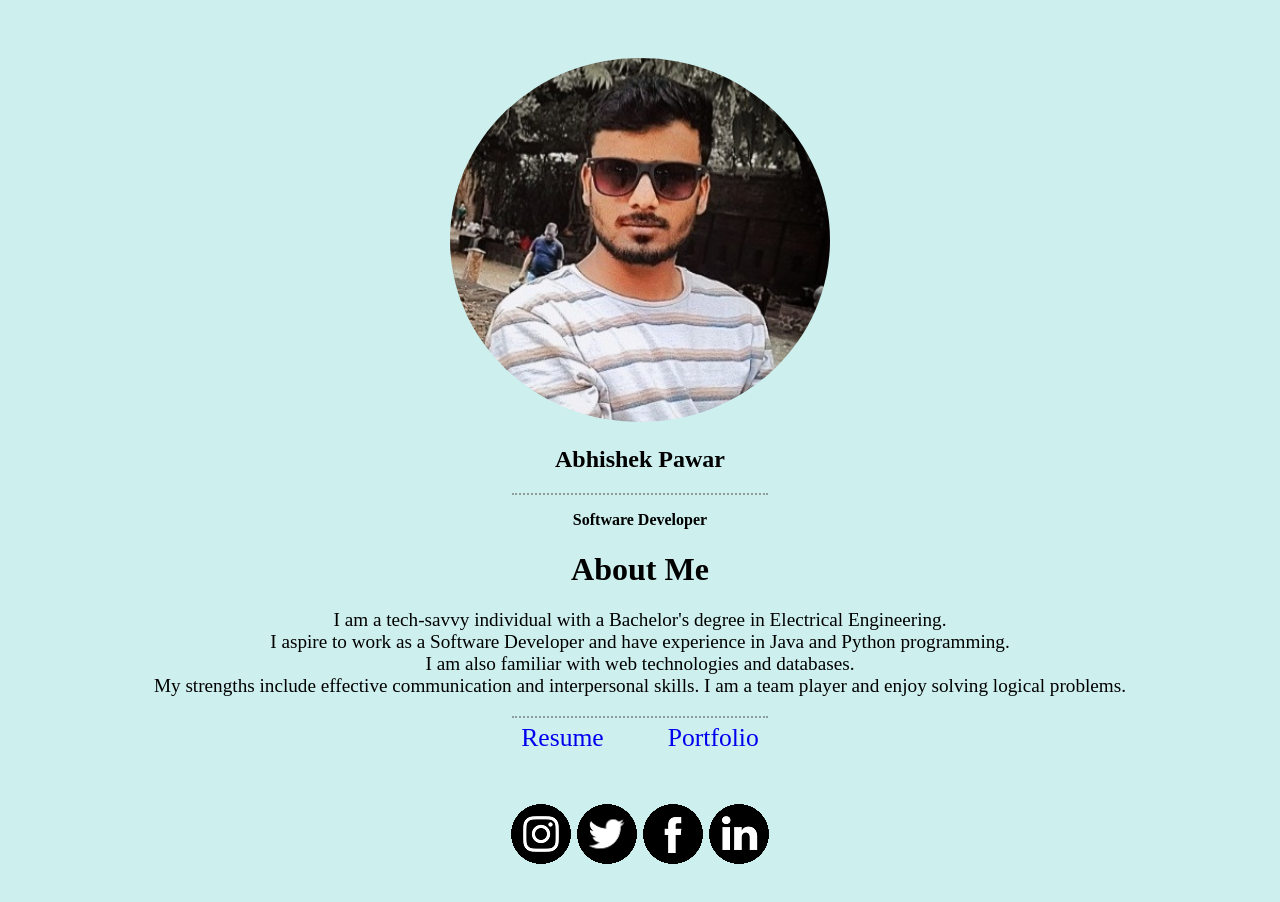
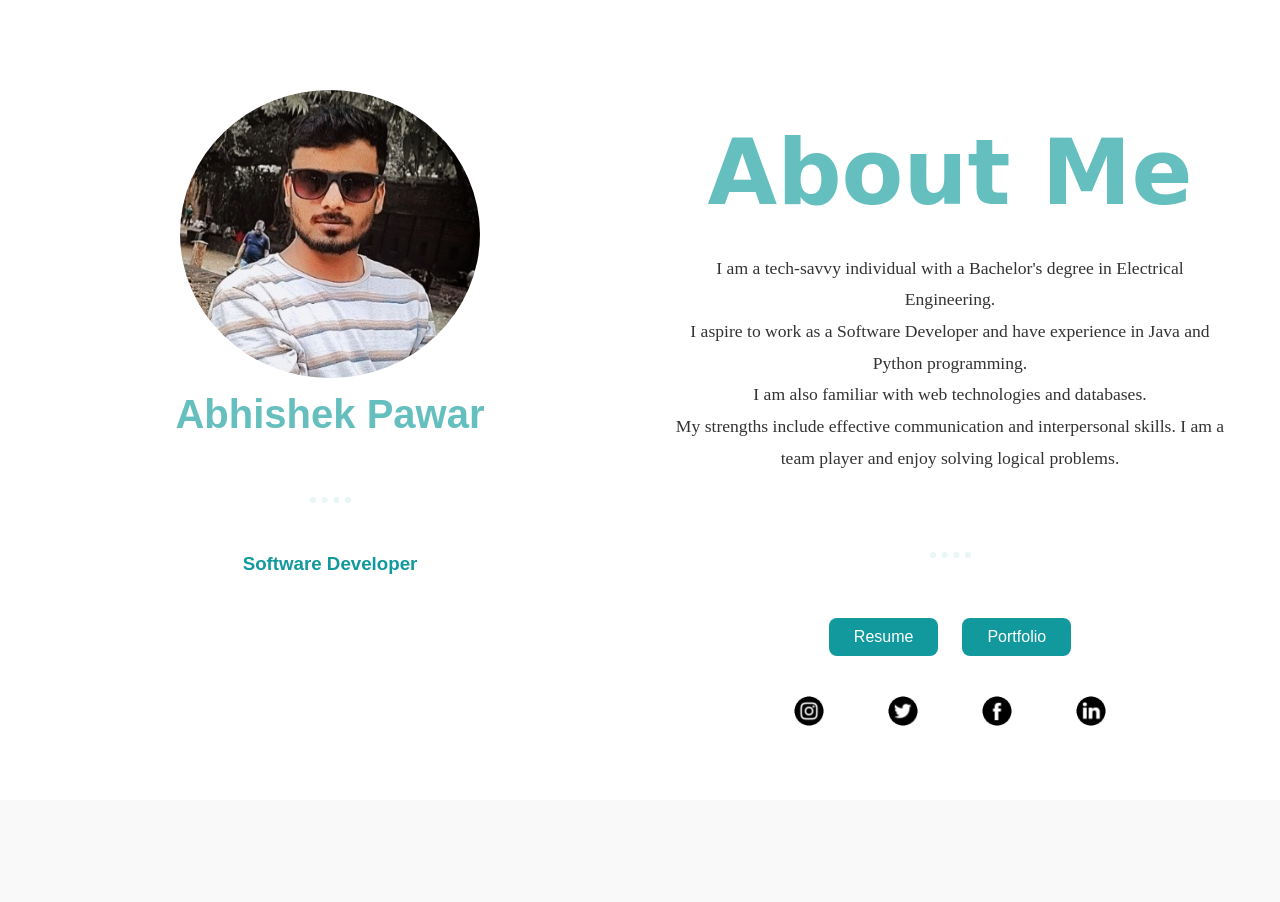
Before and after one commit to abhipawar0312/abhishek.pawar96k, a plain HTML site: page index1.html in a window 1280 px wide. After the commit the page ends 800 px from the top, so only its background shows below. Drawn offline with Linux system fonts and the light colour scheme.

Commit message:
Update style1.css

```diff
--- a/css/style1.css
+++ b/css/style1.css
@@ -1,69 +1,157 @@
-body{
-
+/* Global Styles */
+body {
+  margin: 0;
+  color: #40514E;
   text-align: center;
-  background-color: #40c5c142;
-
+  font-family: 'Merriweather', serif;
+  background-color: #f9f9f9;
 }
 
-.myphoto{
-
-    border-radius: 100%;
-    width: 30%;
-
-    margin: 50px auto 0px auto;
-
-
+a {
+  color: #11999E;
+  font-family: 'Montserrat', sans-serif;
+  margin: 10px 20px;
+  text-decoration: none;
+  transition: color 0.3s ease;
 }
 
-
-
-
-
-
-
-.aa{
-
-     font-size: 1.6rem;
-    position: relative;
-
-    text-decoration:none;
-
-    margin: 0px 30px 0px 30px ;
-
-
-
+a:hover {
+  color: #EAF6F6;
 }
 
-.aboutself{
-
-
-
-    font-size: 1.2rem;
-}
-.about{
-    margin: 10px auto 10px auto;
-}
-.tital{
-    margin: 10px auto auto 20px;
-}
-.icon{
-
-
-  margin: 50px auto 50px auto;
-
-
-
-
+/* Headings */
+h1 {
+  color: #66BFBF;
+  font-size: 5.625rem;
+  font-family: 'Sacramento', cursive;
+  margin: 50px auto 0 auto;
 }
 
+h2 {
+  color: #66BFBF;
+  font-size: 2.5rem;
+  font-family: 'Montserrat', sans-serif;
+  padding-bottom: 10px;
+}
 
-hr{
+h3 {
+  color: #11999E;
+  font-family: 'Montserrat', sans-serif;
+}
 
-  margin: 80px auto 80px auto;
-    border: dotted #909d9d 2px;
-    width: 20%;
-    border-bottom: none;
-    margin: 5px auto;}
-h3{
-    font-size: 1rem;
+hr {
+  border: dotted #EAF6F6 6px;
+  border-bottom: none;
+  width: 5%;
+  margin: 50px auto;
 }
+
+/* Layout Containers */
+.wrap {
+  display: flex;
+  flex-wrap: wrap;
+  justify-content: center;
+  align-items: flex-start;
+  padding: 50px 20px;
+  background-color: #ffffff;
+}
+
+.floatleft, .floatright {
+  flex: 1 1 400px;
+  padding: 20px;
+}
+
+/* Image */
+.myphoto {
+  width: 80%;
+  max-width: 300px;
+  border-radius: 50%;
+  margin-top: 20px;
+}
+
+/* Text Sections */
+.nametag h2,
+.jobtital h3 {
+  margin: 10px 0;
+}
+
+/* About Section */
+.aboutself {
+  font-size: 1.1rem;
+  line-height: 1.8;
+  padding: 10px;
+  color: #333;
+}
+
+/* Buttons */
+.button1 {
+  margin: 30px 0;
+}
+
+.button1 .aa {
+  display: inline-block;
+  padding: 10px 25px;
+  background-color: #11999E;
+  color: white;
+  border-radius: 8px;
+  margin: 10px;
+  font-size: 16px;
+  transition: background-color 0.3s ease;
+}
+
+.button1 .aa:hover {
+  background-color: #30e3cb;
+  color: #fff;
+}
+
+/* Social Icons */
+.icon {
+  margin-top: 30px;
+}
+
+.icons img {
+  width: 30px;
+  height: 30px;
+  margin: 0 10px;
+  transition: transform 0.3s ease;
+}
+
+.icons img:hover {
+  transform: scale(1.2);
+}
+
+/* Footer */
+.bottom-container {
+  background-color: #30e3cb;
+  padding: 50px 20px;
+  text-align: center;
+  margin-top: 100px;
+}
+
+.copyright {
+  font-size: 0.75rem;
+  color: #EAF6F6;
+}
+
+/* Navigation Links */
+.home,
+.home1 {
+  position: absolute;
+  top: 20px;
+  font-weight: bold;
+  font-family: 'Montserrat', sans-serif;
+}
+
+.home {
+  right: 50px;
+}
+
+.home1 {
+  right: 130px;
+}
+
+/* Utility */
+.conactmsg {
+  width: 40%;
+  margin: 40px auto 60px;
+}
```
